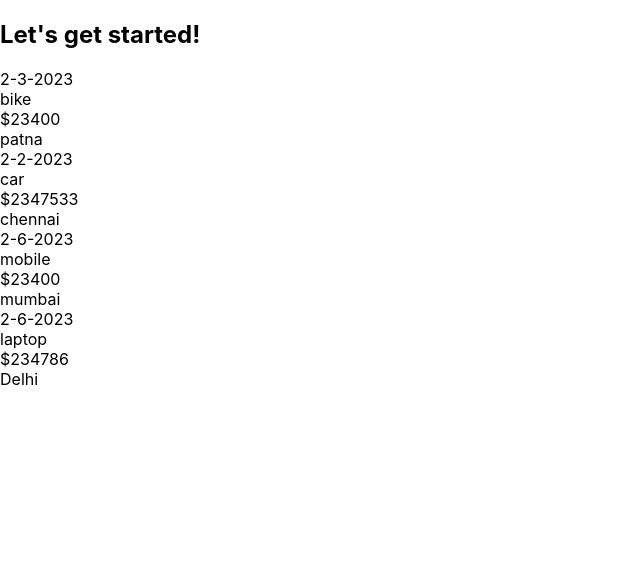
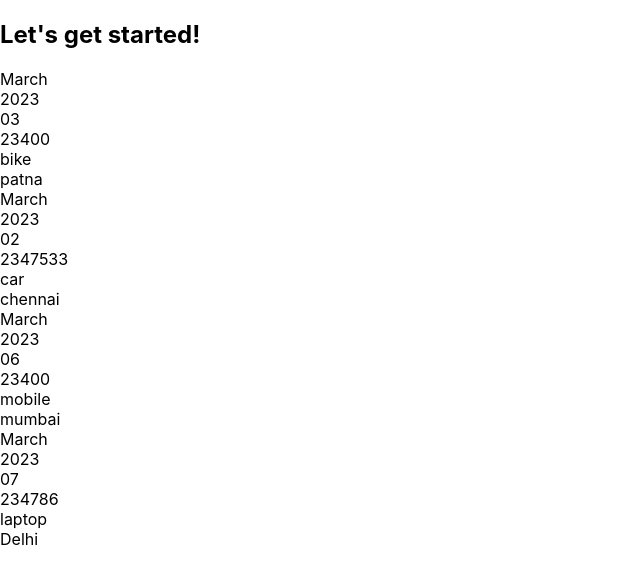
Before and after one commit to surajrai-code/react-complete-guide, a React (Create React App) app: page / in a window 1280 px wide. Shown: the top 584 px of the page, without its empty margins (0-640 px from the left). Built offline with nearby package versions, Linux system fonts and the light colour scheme.

Commit message:
making smaller and readable components

```diff
--- a/src/App.js
+++ b/src/App.js
@@ -4,25 +4,25 @@ import ExpanseItem from './component/ExpanseItem';
 function App() {
       const expanseItem=[
         {
-      expanseDate:'2-3-2023',
+      expanseDate:new Date(2023,2,3),
       expanseTitle:'bike',
       expanseAmount:23400,
       locationOfExpenditure:'patna'
         },
         {
-          expanseDate:'2-2-2023',
+          expanseDate:new Date(2023,2,2),
           expanseTitle:'car',
           expanseAmount:2347533,
           locationOfExpenditure:'chennai'
             },
             {
-              expanseDate:'2-6-2023',
+              expanseDate:new Date(2023,2,6),
               expanseTitle:'mobile',
               expanseAmount:23400,
               locationOfExpenditure:'mumbai'
                 },
                 {
-                  expanseDate:'2-6-2023',
+                  expanseDate:new Date(2023,2,7),
                   expanseTitle:'laptop',
                   expanseAmount:234786,
                   locationOfExpenditure:'Delhi'
--- a/src/component/Expance.js
+++ b/src/component/Expance.js
@@ -1,14 +1,15 @@
 import React from 'react';
-
+import ExpanseDate from './ExpanseDate';
+import ExpanseDetails from './ExpanseDetails';
 export default function Expance(props){
     console.log(props)
     return(
            <div className='expense-item'>
-         <div>{props.expanse.expanseDate}</div>
-        <div className='expense-item__description'>
-        {props.expanse.expanseTitle}</div>
-          <div className='expense-item__price'>${props.expanse.expanseAmount}</div>
-          <div className="expense-location">{props.expanse.locationOfExpenditure}</div>
+         <ExpanseDate expanseDate={props.expanse.expanseDate}/>
+
+          <ExpanseDetails expanseAmount={props.expanse.expanseAmount}/>
+          <ExpanseDetails expanseTitle={props.expanse.expanseTitle}/>
+          <ExpanseDetails locationOfExpenditure={props.expanse.locationOfExpenditure}/>
       </div>
     );
 }
--- /dev/null
+++ b/src/component/ExpanseDate.js
@@ -0,0 +1,17 @@
+import React from 'react';
+
+export default function ExpanseDate(props){
+
+  const month =props.expanseDate.toLocaleString('en-US', { month: 'long' });
+  const day = props.expanseDate.toLocaleString('en-US', { day: '2-digit' });
+  const year = props.expanseDate.getFullYear();
+  console.log(month)
+
+  return (
+    <div className="expense-date">
+      <div className="expense-date__month">{month}</div>
+      <div className="expense-date__year">{year}</div>
+      <div className="expense-date__day">{day}</div>
+    </div>
+  );
+}
--- /dev/null
+++ b/src/component/ExpanseDetails.js
@@ -0,0 +1,16 @@
+import React from 'react';
+
+export default function ExpanseDetails(props){
+    const title=props.expanseTitle
+    const amount=props.expanseAmount
+    const location=props.locationOfExpenditure
+
+    return(
+            <div>
+                <div>{title}</div>
+                <div>{amount}</div>
+                <div>{location}</div>
+            </div>
+    );
+
+}
```
